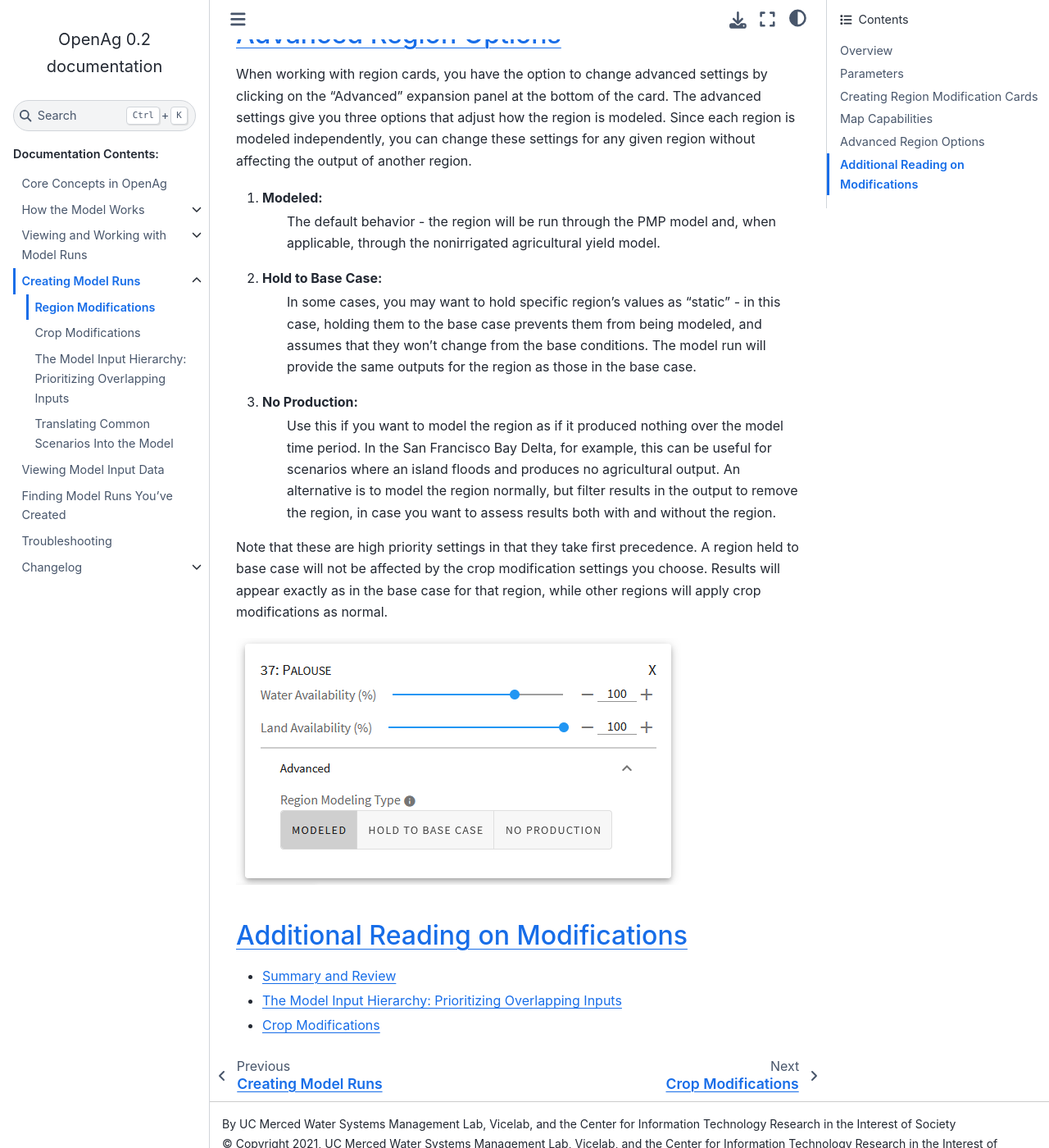
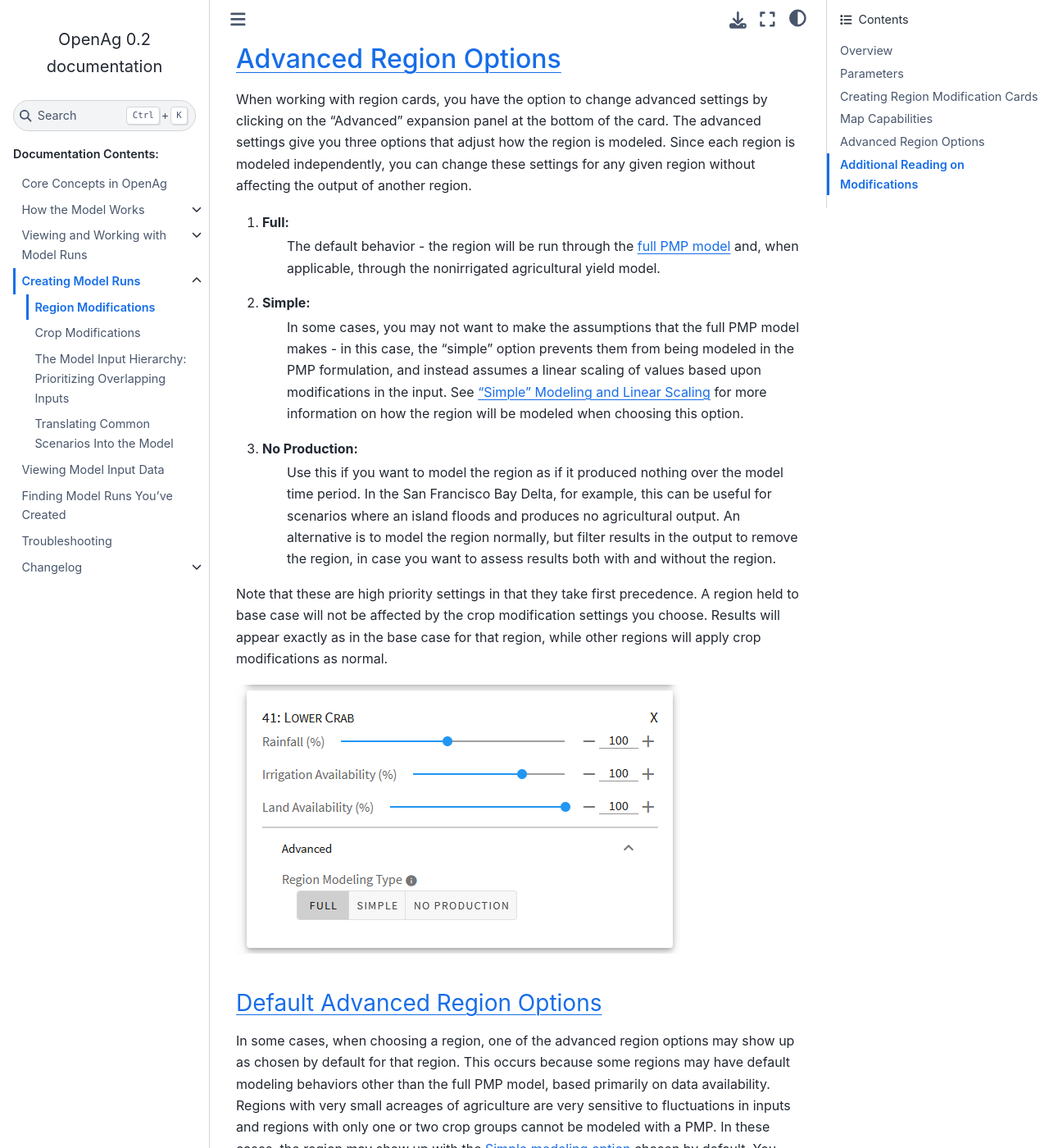
Before and after one commit to Water-Systems-Management-UCM/OpenAg_Docs, a Sphinx documentation site: the page built from source/MakeModelRun/region_modifications.rst, in a window 1280 px wide and 1400 px high, scrolled down 874 px. Shown: the whole window at 82% size. Built offline with Sphinx 7.4.7 and the Sphinx Book theme 1.1.4, drawn with Linux system fonts in a browser that asks for light colours; some of the changed text lies outside the part shown.

Commit message:
Information about Simple model, linear scaling, and default region behaviors
New map for WA

```diff
--- a/source/Dapper/dapper.rst
+++ b/source/Dapper/dapper.rst
@@ -38,6 +38,7 @@
     input_data.rst
     irrigated_pmp.rst
     nonirrigated.rst
+    linear_scaling.rst
     outputs.rst
     model_limitations.rst
     irrigated_nonirrigated_data_split.rst
--- a/source/MakeModelRun/region_modifications.rst
+++ b/source/MakeModelRun/region_modifications.rst
@@ -35,12 +35,13 @@
 that adjust how the region is modeled. Since each region is modeled independently, you can change these settings for any
 given region without affecting the output of another region.
 
-#. Modeled:
-    The default behavior - the region will be run through the PMP model and, when applicable, through the nonirrigated agricultural yield model.
-#. Hold to Base Case:
-    In some cases, you may want to hold specific region's values as "static" - in this case, holding
-    them to the base case prevents them from being modeled, and assumes that they won't change from the base
-    conditions. The model run will provide the same outputs for the region as those in the base case.
+#. Full:
+    The default behavior - the region will be run through the :ref:`full PMP model <IrrigatedPMPDoc>` and, when applicable, through the nonirrigated agricultural yield model.
+#. Simple:
+    In some cases, you may not want to make the assumptions that the full PMP model makes - in this case, the "simple"
+    option prevents them from being modeled in the PMP formulation, and instead assumes a linear scaling of values based
+    upon modifications in the input. See :ref:`SimpleModelingDoc` for more information on how the region will be modeled
+    when choosing this option.
 #. No Production:
     Use this if you want to model the region as if it produced nothing over the model time period. In the
     San Francisco Bay Delta, for example, this can be useful for scenarios where an island floods and produces
@@ -53,6 +54,20 @@
 
 .. image:: region_card_advanced.png
 
+.. _DefaultAdvancedRegionOptionsSection:
+Default Advanced Region Options
+__________________________________
+In some cases, when choosing a region, one of the advanced region options may show up as chosen by default for that region.
+This occurs because some regions may have default modeling behaviors other than the full PMP model, based primarily on
+data availability. Regions with very small acreages of agriculture are very sensitive to fluctuations in inputs and regions
+with only one or two crop groups cannot be modeled with a PMP. In these cases, the region may show up with the :ref:`Simple
+modeling option <SimpleModelingDoc>` chosen by default. You may change these values, but note that it may make the results
+less reliable or result in an infeasible model run.
+
+.. warning::
+    It is important to note that these default behaviors apply to the regions even if you do not choose them for
+    modifications. If a region has a default modeling behavior and you do not create a region modification card
+    for it, then the default behavior will apply.
 
 .. _AdditionalReadingRegionModifications:
 
```
Also changed, not shown: source/Dapper/linear_scaling.rst (added, +36 -0 lines), source/ModelAreas/washington/washington.rst (+82 -73 lines), source/MakeModelRun/region_card_advanced.png, 2 other files.
